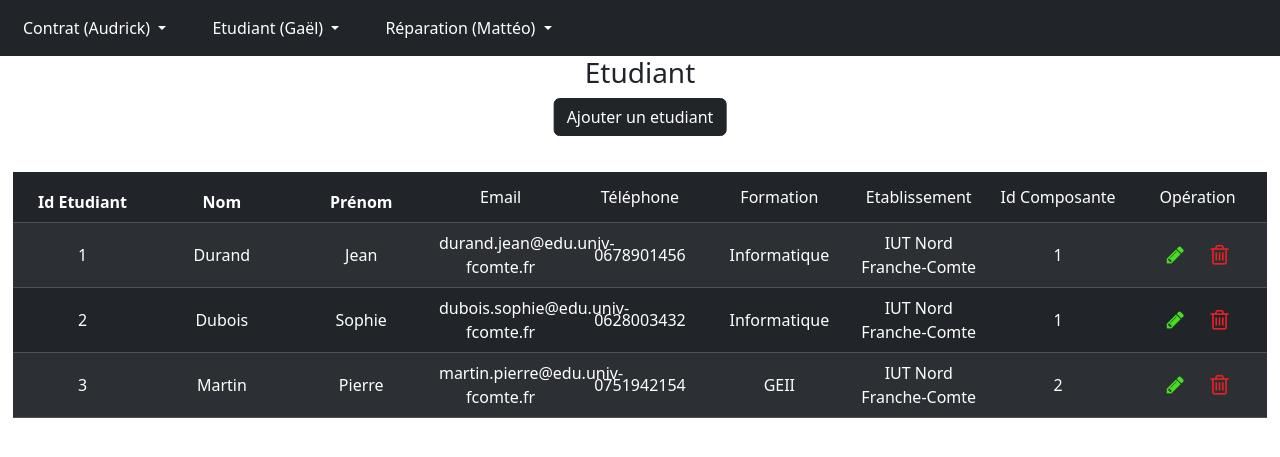
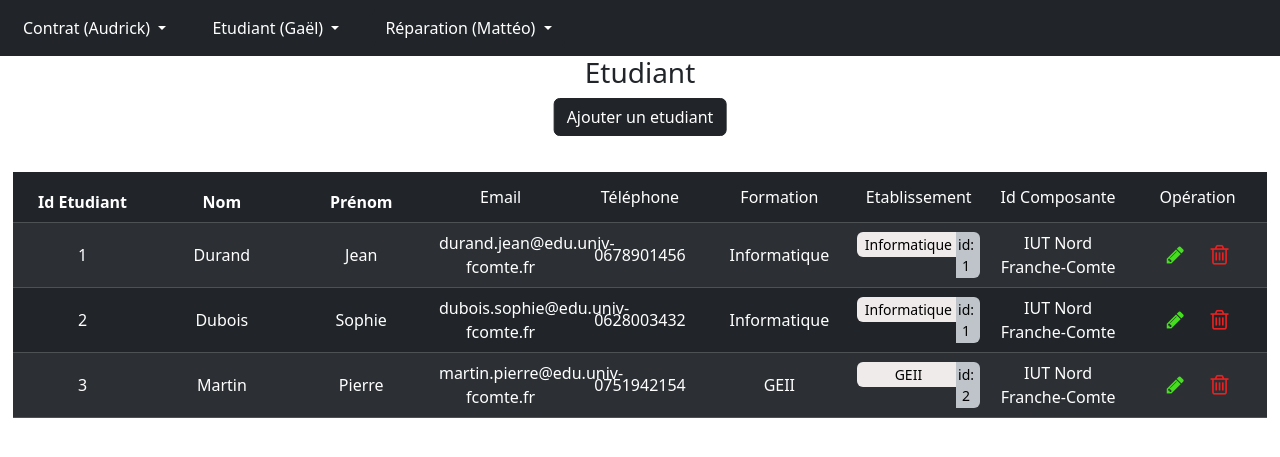
Before and after one commit to asoltner-iut90/velocampus, a Flask app: page /etudiant/show in a window 1280 px wide. Shown: the top 457 px of the page. Run offline with Flask 3, Linux system fonts and the light colour scheme; data comes from the database, SQL or seed files in the repository; some libraries are stand-ins or nearby versions.

Commit message:
Update show_etudiants.html

```diff
--- a/templates/etudiant/show_etudiants.html
+++ b/templates/etudiant/show_etudiants.html
@@ -32,8 +32,13 @@
                     <td>{{ ligne.emailEtudiant }}</td>
                     <td>{{ ligne.telephoneEtudiant }}</td>
                     <td>{{ ligne.nom_formation }}</td>
+                    <td style="vertical-align: middle;">
+                        <div class="group" style="text-align: center;">
+                            <div class="left-group" style="width: 80%; font-size: 14px">{{ ligne.nom_formation }}</div>
+                            <div class="right-group" style="width: 20%; font-size: 14px">id: {{ ligne.id_composante }}</div>
+                        </div>
+                    </td>
                     <td>{{ ligne.nom_etablissement }}</td>
-                    <td>{{ ligne.id_composante }}</td>
                     <td>
                         <button style="width: 40px; height: 40px;" class="btn" onclick="window.location.href = '/etudiant/edit?id={{ ligne.idEtudiant }}'">
                             <i class="fa fa-pencil" style="color:rgb(70, 223, 31); font-size:20px; display:flex; justify-content: center; align-items: center; flex-direction: row;"></i>
```
